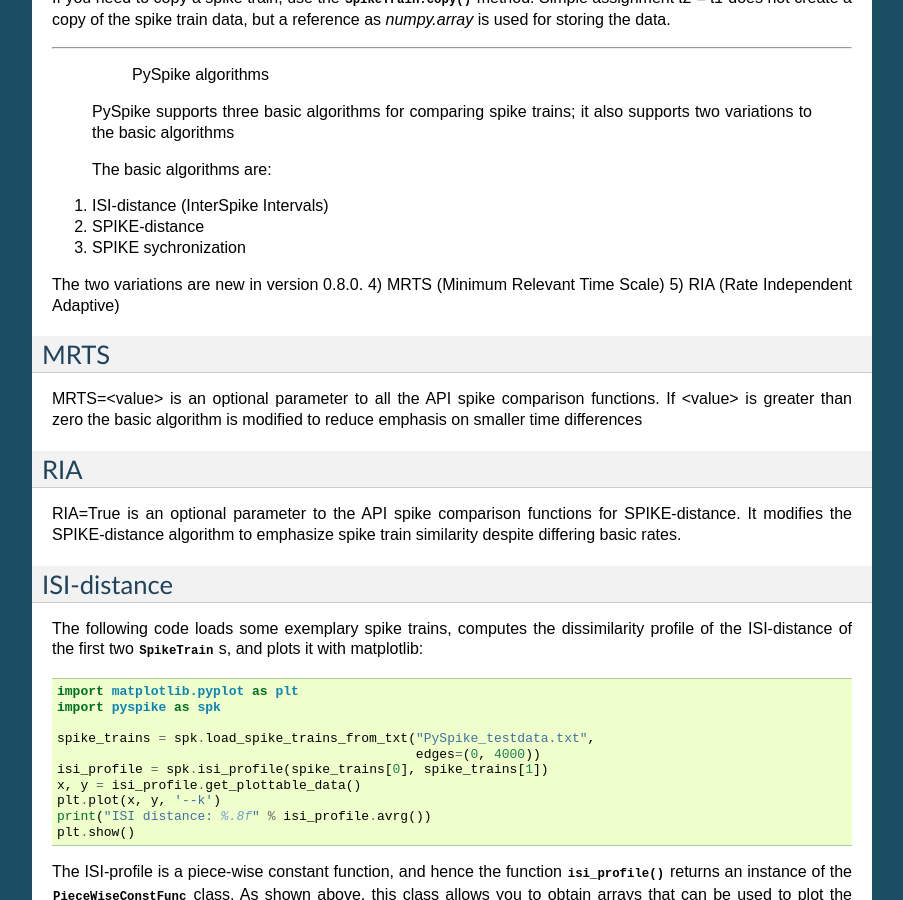
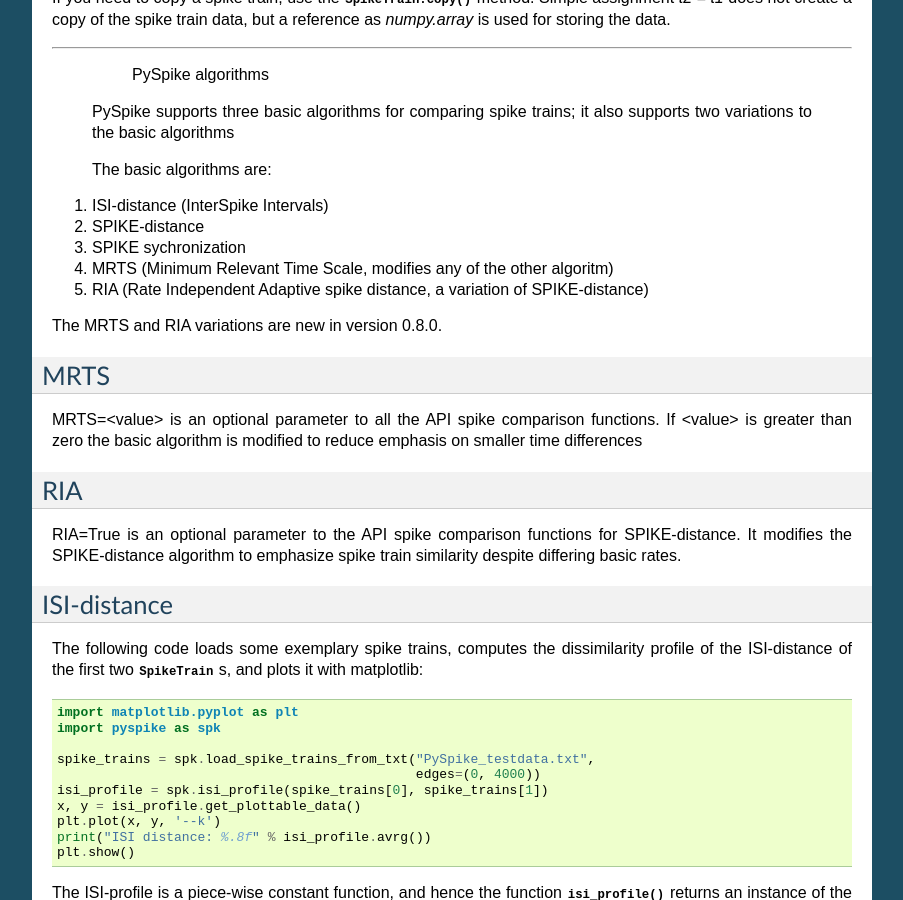
Before and after one commit to mariomulansky/PySpike, a Sphinx documentation site: the page built from doc/tutorial.rst, in a window 1280 px wide and 900 px high, scrolled down 1004 px. Shown: the whole window, without its empty margins (198-1101 px from the left). Built offline with Sphinx 7.4.7, drawn with Linux system fonts in a browser that asks for light colours; some of the changed text lies outside the part shown.

Commit message:
Partial documentation updates for 0.8.0

```diff
--- a/Readme.rst
+++ b/Readme.rst
@@ -30,6 +30,7 @@ Additionally, depending on the used methods: ISI-distance [1], SPIKE-distance [2
 
 Important Changelog
 -----------------------------
+With version 0.8.0, Adaptive and Rate Independent algorithms are supported.
 
 With version 0.7.0, support for Python 2 was dropped, PySpike now officially supports
 Python 3.7, 3.8, 3.9, 3.10.
--- a/doc/conf.py
+++ b/doc/conf.py
@@ -64,9 +64,9 @@ copyright = u'2014-2017, Mario Mulansky'
 # built documents.
 #
 # The short X.Y version.
-version = '0.7'
+version = '0.8'
 # The full version, including alpha/beta/rc tags.
-release = '0.7.1'
+release = '0.8.0'
 
 # The language for content autogenerated by Sphinx. Refer to documentation
 # for a list of supported languages.
--- a/doc/tutorial.rst
+++ b/doc/tutorial.rst
@@ -67,10 +67,11 @@ Simple assignment `t2 = t1` does not create a copy of the spike train data, but
 1) ISI-distance  (InterSpike Intervals)
 2) SPIKE-distance
 3) SPIKE sychronization
+4) MRTS (Minimum Relevant Time Scale, modifies any of the other algoritm)
+5) RIA  (Rate Independent Adaptive spike distance, a variation of SPIKE-distance)
 
-The two variations are new in version 0.8.0.
-4) MRTS (Minimum Relevant Time Scale)
-5) RIA  (Rate Independent Adaptive)
+The MRTS and RIA variations are new in version 0.8.0.
+
 
 MRTS
 ............
```
Also changed, not shown: 1 other file.
